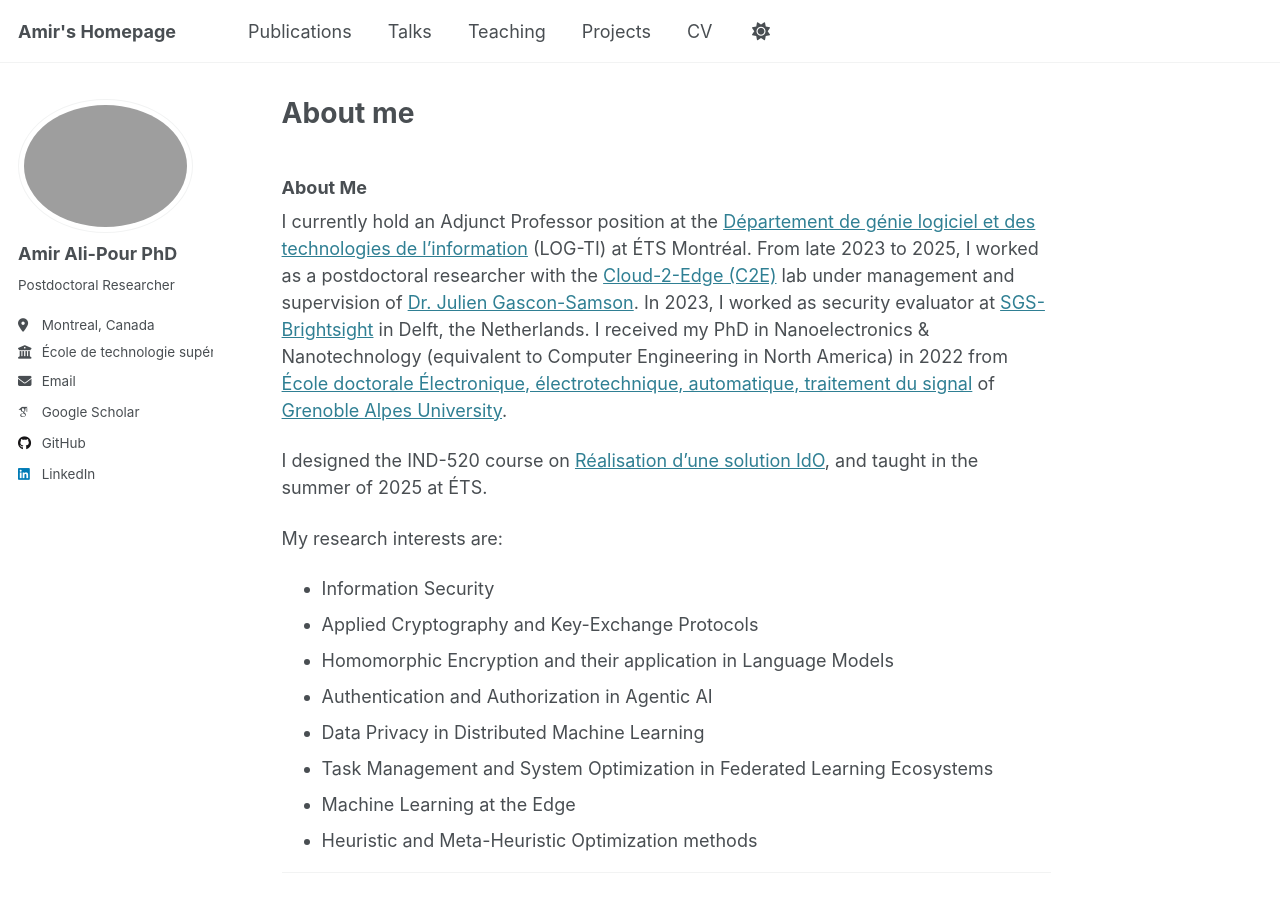
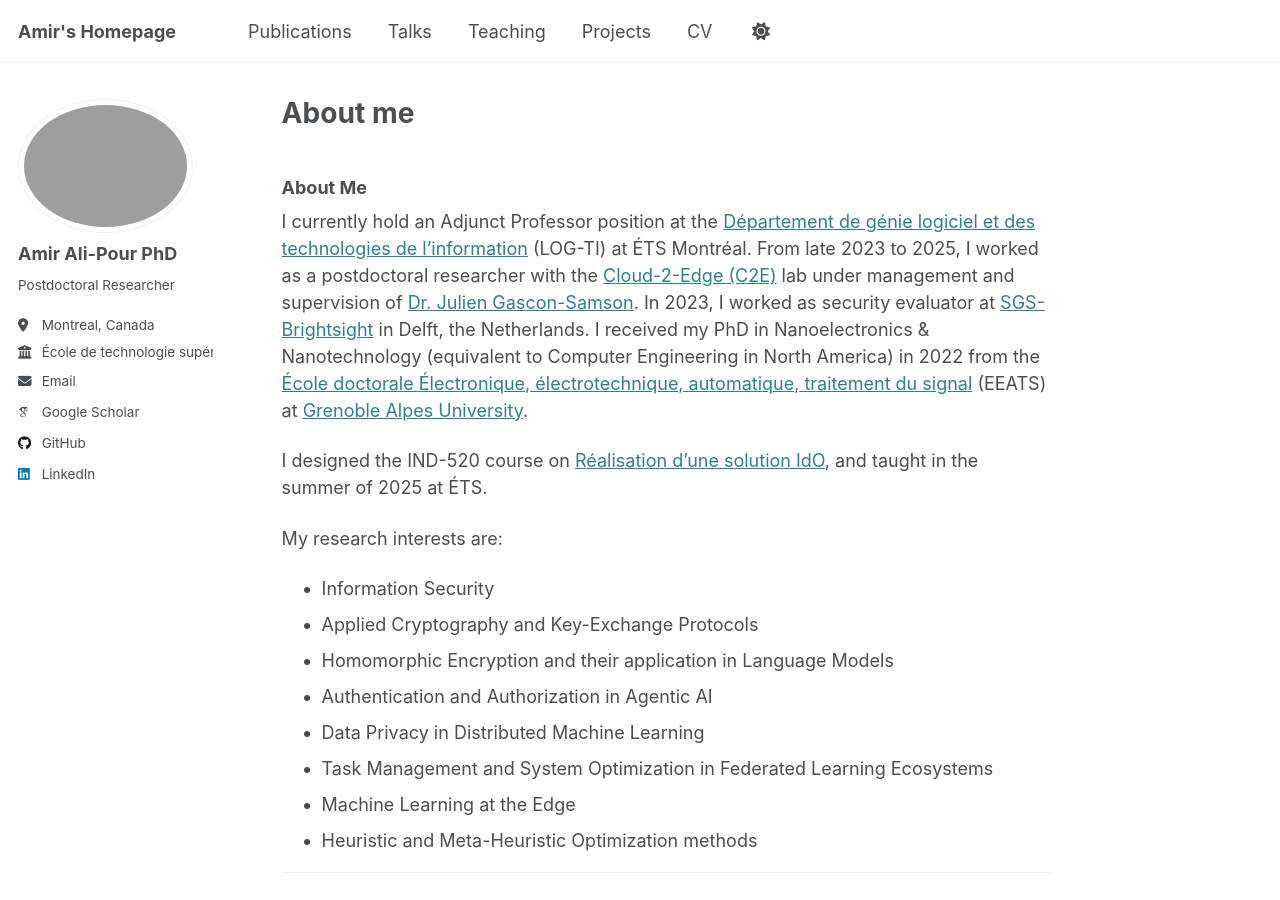
Before and after one commit to ali-pour-amir/ali-pour-amir.github.io, a Jekyll site: the page built from _pages/about.md, in a window 1280 px wide and 900 px high. Built offline with Jekyll 4.4.1, drawn with Linux system fonts in a browser that asks for light colours; some web fonts are replaced.

Commit message:
Update about.md

```diff
--- a/_pages/about.md
+++ b/_pages/about.md
@@ -8,8 +8,8 @@ redirect_from:
 ---
 ### About Me
 
-I currently hold an Adjunct Professor position at the [Département de génie logiciel et des technologies de l'information](https://www.etsmtl.ca/etudier-a-lets/departements/departement-genie-logiciel-ti) (LOG-TI) at ÉTS Montréal. From late 2023 to 2025, I worked as a postdoctoral researcher with the [Cloud-2-Edge (C2E)](https://www.juliengs.ca/) lab under management and supervision of [Dr. Julien Gascon-Samson](https://www.etsmtl.ca/en/study-at-ets/professors/jgsamson). In 2023, I worked as security evaluator at [SGS-Brightsight](https://www.brightsight.com/) in Delft, the Netherlands. I received my PhD in Nanoelectronics & Nanotechnology (equivalent to Computer Engineering in North America) in 2022 from [École doctorale
-Électronique, électrotechnique, automatique, traitement du signal](https://edeeats.univ-grenoble-alpes.fr/ecole-doctorale-electronique-electrotechnique-automatique-traitement-du-signal/ecole-doctorale-eeats-787822.kjsp) of [Grenoble Alpes University](https://www.univ-grenoble-alpes.fr/english/home-628540.kjsp).
+I currently hold an Adjunct Professor position at the [Département de génie logiciel et des technologies de l'information](https://www.etsmtl.ca/etudier-a-lets/departements/departement-genie-logiciel-ti) (LOG-TI) at ÉTS Montréal. From late 2023 to 2025, I worked as a postdoctoral researcher with the [Cloud-2-Edge (C2E)](https://www.juliengs.ca/) lab under management and supervision of [Dr. Julien Gascon-Samson](https://www.etsmtl.ca/en/study-at-ets/professors/jgsamson). In 2023, I worked as security evaluator at [SGS-Brightsight](https://www.brightsight.com/) in Delft, the Netherlands. I received my PhD in Nanoelectronics & Nanotechnology (equivalent to Computer Engineering in North America) in 2022 from the [École doctorale
+Électronique, électrotechnique, automatique, traitement du signal](https://edeeats.univ-grenoble-alpes.fr/ecole-doctorale-electronique-electrotechnique-automatique-traitement-du-signal/ecole-doctorale-eeats-787822.kjsp) (EEATS) at [Grenoble Alpes University](https://www.univ-grenoble-alpes.fr/english/home-628540.kjsp).
 
 I designed the IND-520 course on [Réalisation d’une solution IdO](https://www.etsmtl.ca/en/study/courses/ind520), and taught in the summer of 2025 at ÉTS.
 
```
